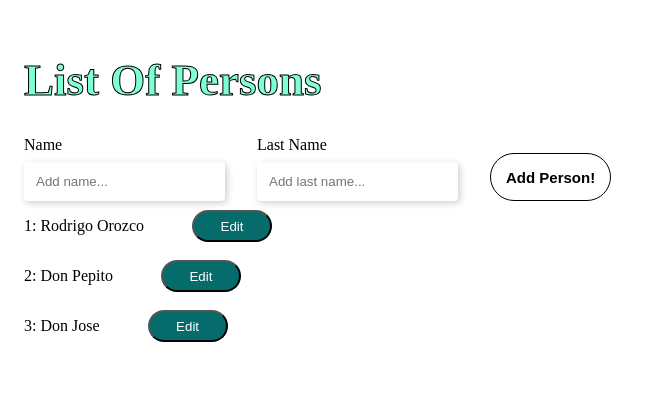
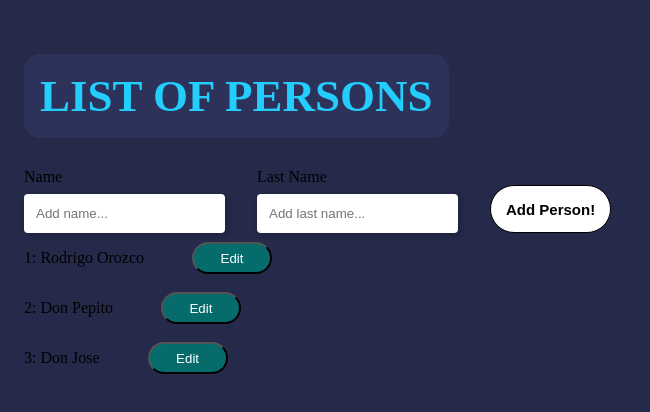
Before and after one commit to RodriOrozco/Angular-ListOfPersons, an Angular app: page / in a window 1280 px wide. Shown: the top 412 px of the page, without its empty margins (0-650 px from the left). Built offline with nearby package versions, Linux system fonts and the light colour scheme.

Commit message:
adding style to h1 and app container

```diff
--- a/src/app/app.component.scss
+++ b/src/app/app.component.scss
@@ -5,8 +5,12 @@
   padding: 1rem;
 
   &__h1 {
-    color: aquamarine;
+    color: #23cdfc;
     font-size: 45px;
-    -webkit-text-stroke: 1px black;
+    text-transform: uppercase;
+    width: fit-content;
+    padding: 1rem;
+    border-radius: 1rem;
+    background-color: #2d325a;
   }
 }
--- a/src/styles.scss
+++ b/src/styles.scss
@@ -1 +1,4 @@
 /* You can add global styles to this file, and also import other style files */
+body {
+  background-color: #25294a;
+}
```
